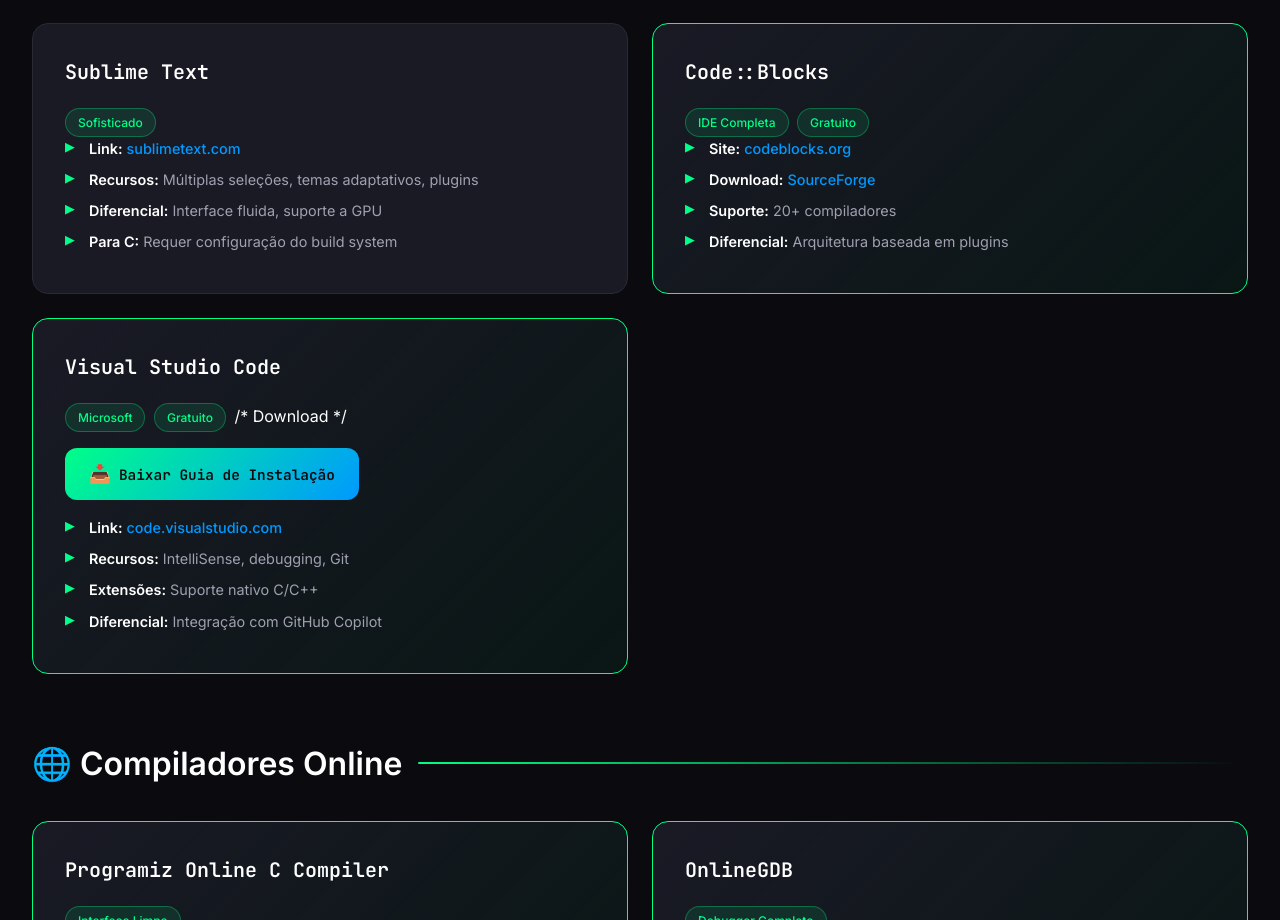
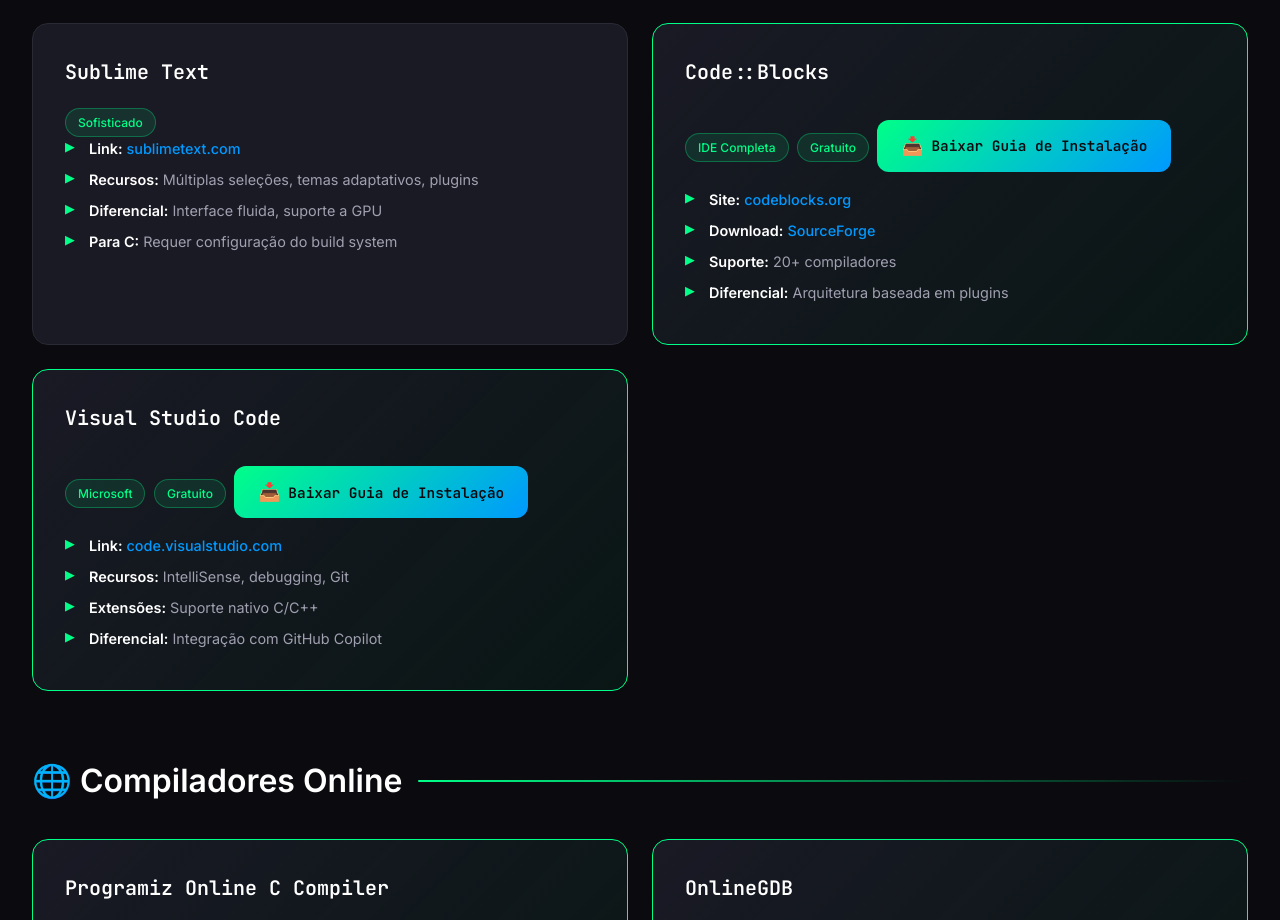
Before and after one commit to keniakodel-ufs/recursos-linguagem-c-v2, a plain HTML site: page index.html in a window 1280 px wide. Shown: the part 2900-3820 px from the top of the page. Drawn offline with Linux system fonts and the light colour scheme.

Commit message:
Botão para download do Sublime Text

```diff
--- a/index.html
+++ b/index.html
@@ -677,6 +677,12 @@
                     <h4 class="resource-title">Code::Blocks</h4>
                     <div class="tag">IDE Completa</div>
                     <div class="tag">Gratuito</div>
+
+                    <a href="guia-sublimetext-c.pdf" download="Guia_Instalacao_SublimeText_Linguagem_C.pdf" class="download-btn">
+                        <span class="download-icon">📥</span>
+                        Baixar Guia de Instalação
+                    </a>
+
                     <ul class="resource-list">
                         <li><strong>Site:</strong> <a href="https://www.codeblocks.org/" target="_blank">codeblocks.org</a></li>
                         <li><strong>Download:</strong> <a href="https://sourceforge.net/projects/codeblocks/" target="_blank">SourceForge</a></li>
@@ -689,7 +695,7 @@
                     <h4 class="resource-title">Visual Studio Code</h4>
                     <div class="tag">Microsoft</div>
                     <div class="tag">Gratuito</div>
-                 /* Download */
+
                 <a href="guia-vscode-c.pdf" download="Guia_Instalacao_VSCode_Linguagem_C.pdf" class="download-btn">
                         <span class="download-icon">📥</span>
                         Baixar Guia de Instalação
```
